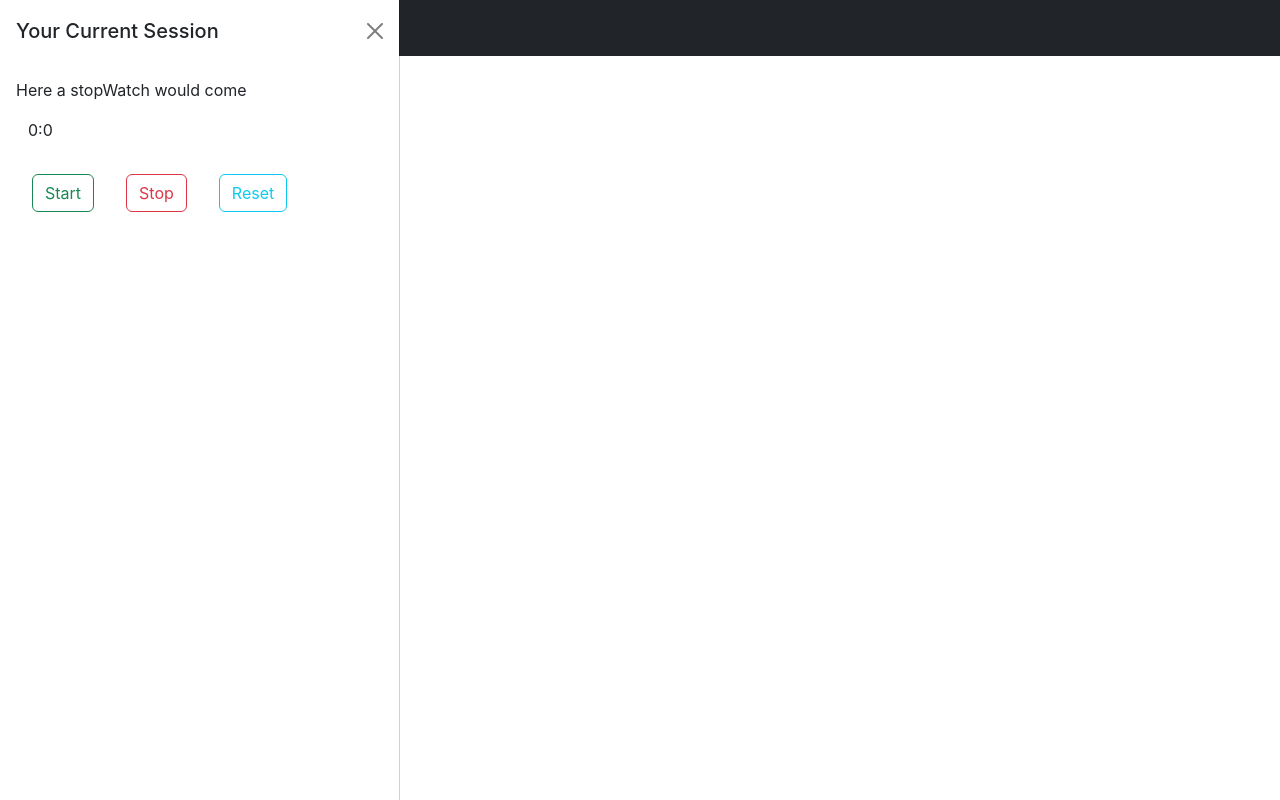
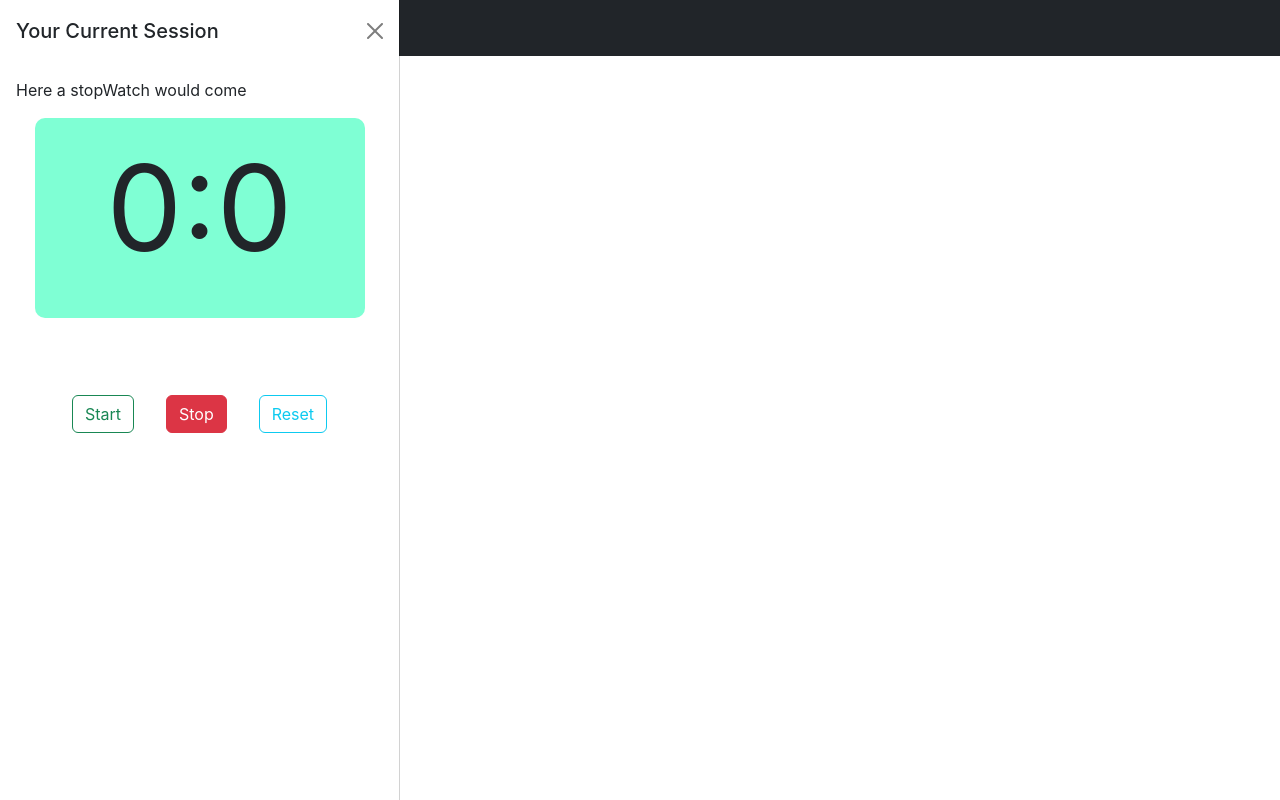
Before and after one commit to PJiyush/A-Productivity-App, a React (Create React App) app: page / in a window 1280 px wide. Both pictures are taken after a click on the button "Current Session". Built offline with nearby package versions, Linux system fonts and the light colour scheme.

Commit message:
Added some css on clock

```diff
--- /dev/null
+++ b/src/Components/Clock.css
@@ -0,0 +1,8 @@
+.container{
+    background-color: aquamarine;
+    height: 200px;
+    width: 330px;
+    border-radius: 10px;
+    font-size: 120px;
+    text-align: center;
+}
--- a/src/Components/Clock.js
+++ b/src/Components/Clock.js
@@ -1,4 +1,5 @@
 import React, { useEffect, useState } from 'react'
+import './Clock.css'
 
 function Clock() {
     const [seconds, setSeconds] = useState(0)
@@ -20,6 +21,11 @@ function Clock() {
 
     const handleTimer=()=>{
         setSeconds((seconds)=>seconds+1)
+        if (seconds>59) {
+            setSeconds(0)
+            setMins((mins)=>mins+1)
+
+        }
     }
 
     useEffect(() => {
@@ -36,13 +42,14 @@ function Clock() {
     })
 
     return (
-        <div>
+        <div className='MyContainer'>
             <div className='container'>
                 <p id="timer"><span id="mins">{mins}</span>:<span id="seconds">{seconds}</span></p>
+
+            <button type="button" className={`btn btn${stop?"-outline-":"-"}success m-3`}  id='btn-start' onClick={startTimer}>Start</button>
+            <button type="button" className={`btn btn${!stop?"-outline-":"-"}danger m-3`} id='btn-stop' onClick={stopTimer}>Stop</button>
+            <button type="button" className="btn btn-outline-info m-3" id='btn-reset' onClick={resetTimer}>Reset</button>
             </div>
-            <button type="button" className="btn btn-outline-success m-3" id='btn-start' onClick={startTimer}>Start</button>
-            <button type="button" className="btn btn-outline-danger m-3" id='btn-stop' onClick={stopTimer}>Stop</button>
-            <button type="button" className="btn btn-outline-info m-3" id='btn-reset' onClick={resetTimer}>Reset</button>
         </div>
     )
 }
```
